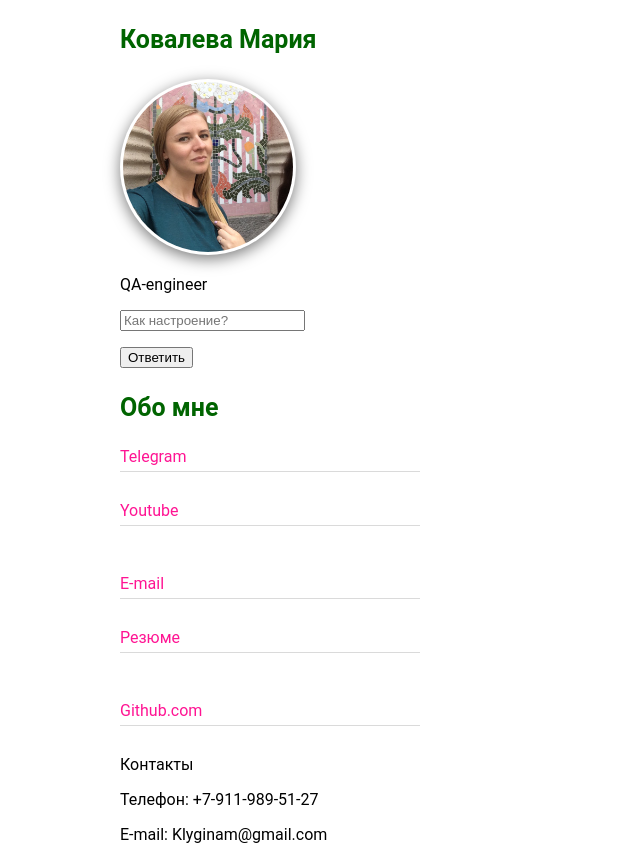
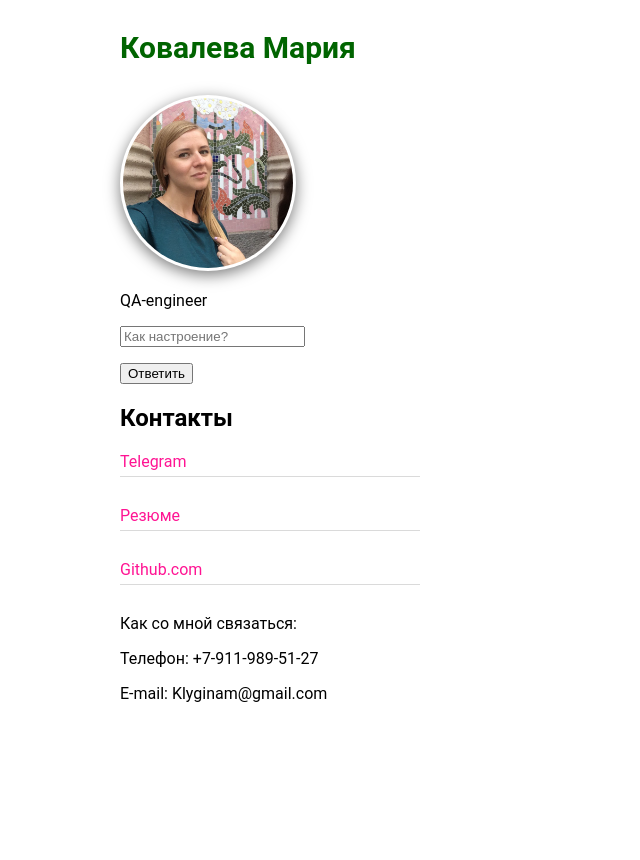
Before and after one commit to Klyginam/Klyginam.github.io, a plain HTML site: page index.html in a window 1280 px wide. Shown: the whole page, without its empty margins (0-640 px from the left). After the commit the page ends 800 px from the top, so only its background shows below. Drawn offline with Linux system fonts and the light colour scheme.

Commit message:
new contacts

```diff
--- a/index.html
+++ b/index.html
@@ -3,12 +3,12 @@
 
 <head>
 	<meta content="QA">
-	<title>Ковалева Мария - визитка</title>
+	<title>Ковалева Мария - сайт-визитка</title>
 	<link rel="stylesheet" href="style.css">
 </head>
 
 <body class="container">
-		<h2>Ковалева Мария</h2>
+		<h1>Ковалева Мария</h1>
 
 		<div class="item">
 			<img class="photo" src="me.png" width="170" height="170" alt="фото">
@@ -21,22 +21,20 @@
 
 
 
-			<h2>Обо мне</h2>
+			<h2>Контакты</h2>
 
 			<div class="contacts">
 
 				<a href="http://t.me/mariyka_kovaleva">Telegram</a>
-				<a href="https://www.youtube.com/@user-ji5uu7vf6o/featured">Youtube</a>
-				<br>
-				<a href="mailto:klyginam@gmail.com">E-mail</a>
-				<a href="вставь ссылку">Резюме</a>
-				<br>
+				<!-- <a href="https://www.youtube.com/@user-ji5uu7vf6o/featured">Youtube</a> -->
+				<!-- <a href="mailto:klyginam@gmail.com">E-mail</a> -->
+				<a href="https://spb.hh.ru/resume/ae64399aff0babee1a0039ed1f62714268456a">Резюме</a>
 				<a href="https://github.com/Klyginam">Github.com</a>
 			</div>
 
 </body>
 <footer>
-	<p> Контакты</p>
+	<p> Как со мной связаться:</p>
 	Телефон: +7-911-989-51-27
 	<p>E-mail: Klyginam@gmail.com</p>
 </footer>
--- a/js.js
+++ b/js.js
@@ -3,5 +3,5 @@ var button = document.querySelector('button');
 
 /* Тут на кнопку навешиваем обрабочик, который ждёт клика и тогда запустит логику */
 button.addEventListener('click', function() {
-	alert('Наше настроение создаёт нашу реальность. Поэтому настраиваемся на волну счастья 😜')
+	alert('Наше настроение создаёт нашу реальность, поэтому настраиваемся на волну счастья 😁')
 })
--- a/style.css
+++ b/style.css
@@ -9,9 +9,9 @@ body {
 }
 
 
-h2 {
-  font-size: 25px;
-  margin: 25px 0;
+h1 {
+  font-size: 30px;
+  margin: 30px 0;
   color: darkgreen;
 }
 
```
